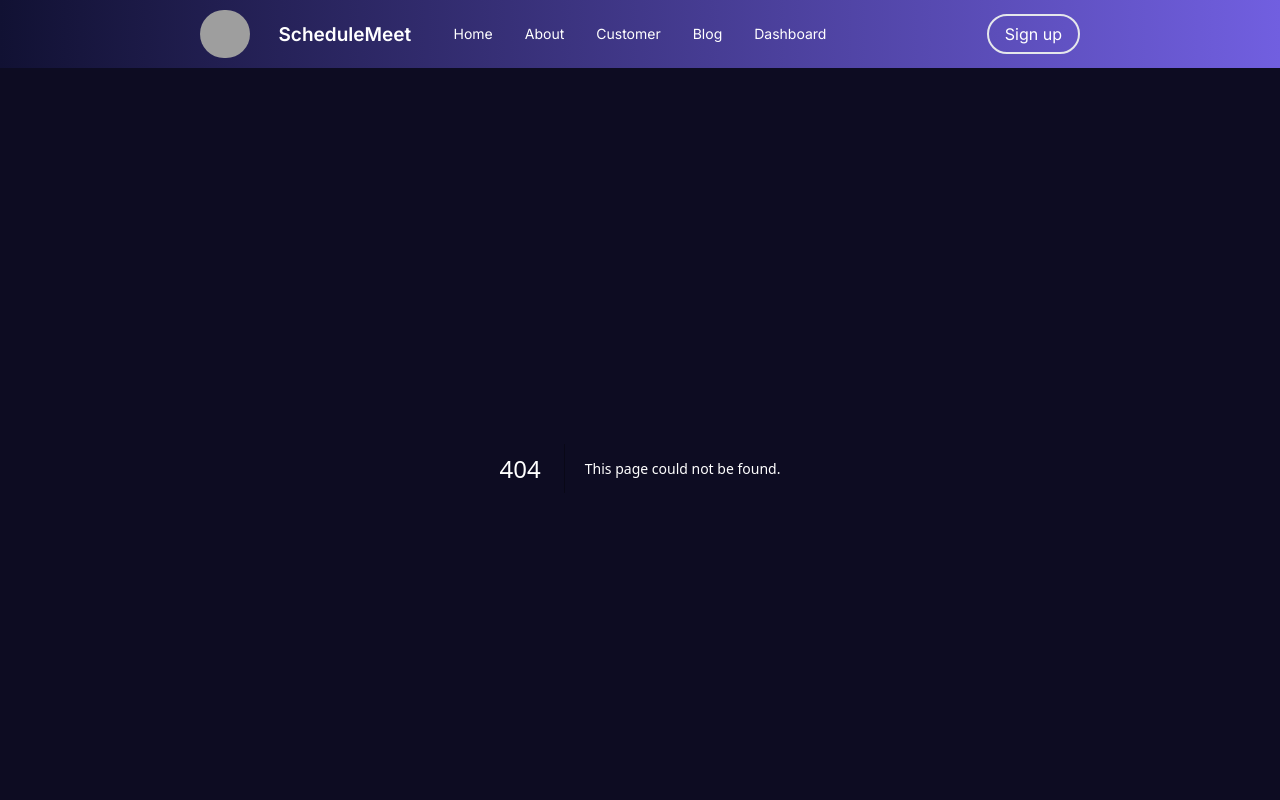
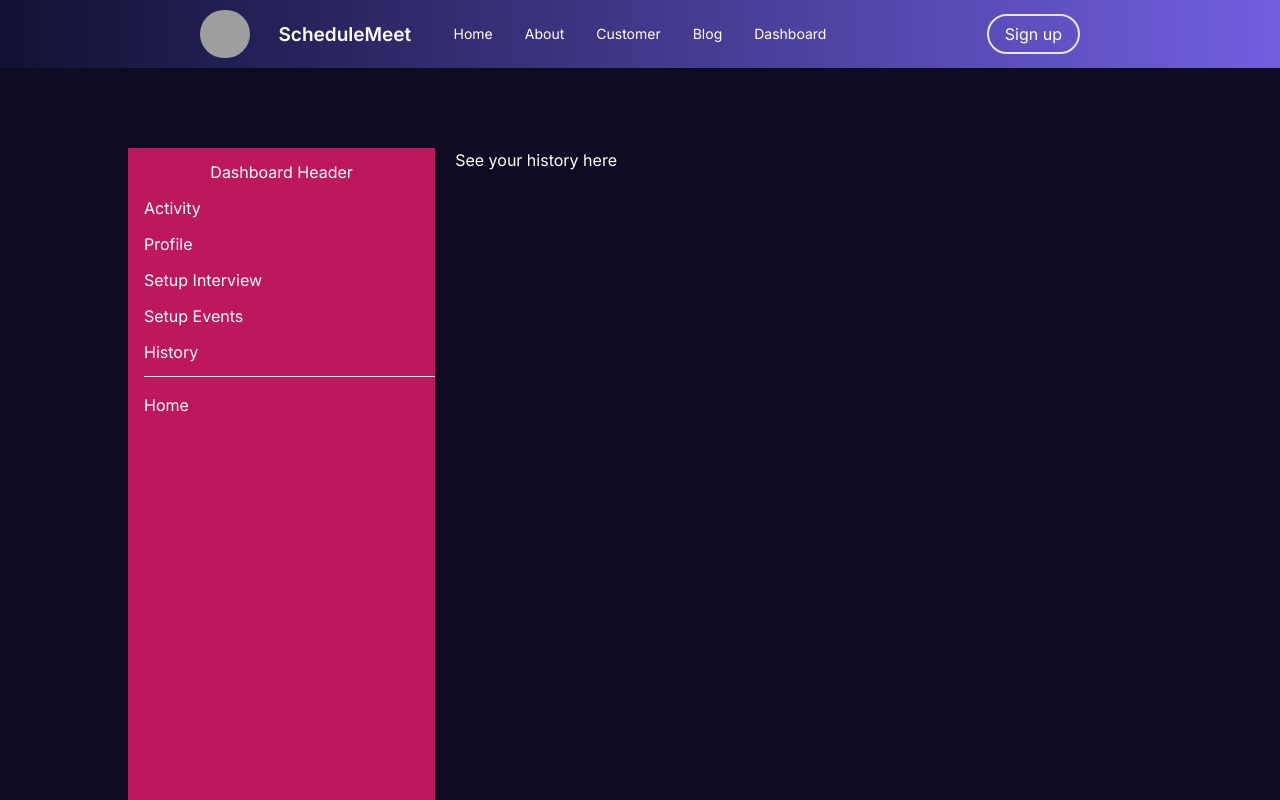
Before and after one commit to Naymul-NN/Schedulemeet-client, a Next.js app: page /dashboard/history in a window 1280 px wide. Before the commit this address had no page. Shown: the top 800 px of the page. Built offline with nearby package versions, Linux system fonts and the light colour scheme; grey boxes are pictures that could not be loaded.

Commit message:
dashboard layout setup

```diff
--- /dev/null
+++ b/src/app/dashboard/history/page.jsx
@@ -0,0 +1,11 @@
+import React from 'react';
+
+const History = () => {
+    return (
+        <div>
+            <p>See your history here</p>
+        </div>
+    );
+};
+
+export default History;
--- /dev/null
+++ b/src/app/dashboard/layout.jsx
@@ -0,0 +1,32 @@
+import Link from "next/link";
+
+
+const DashboardLayout = ({ children }) => {
+  return (
+    <div className="w-[80%] mx-auto flex gap-5 pt-20">
+    <div className="w-[30%] bg-pink-700 min-h-screen">
+    <header>
+        <h1 className="py-3 text-center">Dashboard Header</h1>
+      </header>
+      <nav className="pl-4">
+        <ul>
+          <li><Link href="/dashboard">Activity</Link></li>
+          <li className="py-3"><Link href="/dashboard/profile">Profile</Link></li>
+          <li><Link href="/dashboard/setupinterview">Setup Interview</Link></li>
+          <li className="py-3"><Link href="/dashboard/setupevents">Setup Events</Link></li>
+          <li className="pb-3"><Link href="/dashboard/history">History</Link></li>
+          <hr/>
+          <li className="pt-4"><Link href="/">Home</Link></li>
+        </ul>
+      </nav>
+    </div>
+     <div className="w-70%">
+     <main>
+        {children}
+      </main>
+     </div>
+    </div>
+  );
+};
+
+export default DashboardLayout;
--- /dev/null
+++ b/src/app/dashboard/profile/page.jsx
@@ -0,0 +1,11 @@
+import React from 'react';
+
+const profile = () => {
+    return (
+        <div>
+            this is your profile
+        </div>
+    );
+};
+
+export default profile;
--- /dev/null
+++ b/src/app/dashboard/setupevents/page.jsx
@@ -0,0 +1,11 @@
+import React from 'react';
+
+const setupevents = () => {
+    return (
+        <div>
+            <p>set your events here</p>
+        </div>
+    );
+};
+
+export default setupevents;
--- /dev/null
+++ b/src/app/dashboard/setupinterview/page.jsx
@@ -0,0 +1,11 @@
+import React from 'react';
+
+const Setupinterview = () => {
+    return (
+        <div>
+            <p>set your interview</p>
+        </div>
+    );
+};
+
+export default Setupinterview;
```
